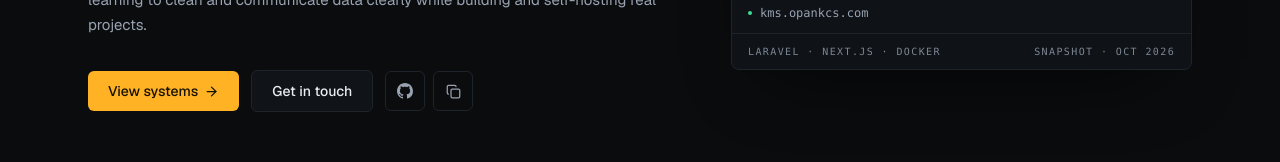
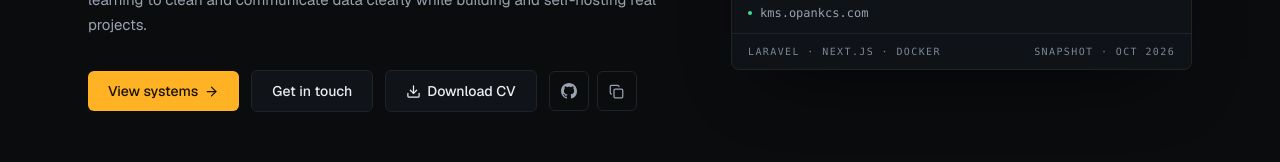
Before and after one commit to NauvalXQF/portfolio, a Next.js app: page / in a window 1280 px wide. Shown: the part 479-641 px from the top of the page. Built offline with nearby package versions, Linux system fonts and the light colour scheme.

Commit message:
feat: add downloadable CV to hero and contact
Co-authored-by: CommandCodeBot <noreply@commandcode.ai>

```diff
--- a/components/Contact.tsx
+++ b/components/Contact.tsx
@@ -1,7 +1,7 @@
 "use client";
 
 import { useState } from "react";
-import { ArrowUpRight, Check, Copy } from "lucide-react";
+import { ArrowUpRight, Check, Copy, Download } from "lucide-react";
 import { GithubIcon } from "@/components/icons/GithubIcon";
 import { en as t } from "@/dictionaries/en";
 import { Panel, SectionHeader } from "@/components/ui/Blocks";
@@ -80,12 +80,23 @@ export default function Contact() {
             </Reveal>
 
             <Reveal delay={90}>
+              <div className="flex flex-wrap items-center gap-2">
                 <a
                   href={`mailto:${EMAIL}`}
                   className="inline-flex items-center gap-2 rounded-md bg-accent px-5 py-2.5 text-sm font-medium text-accent-ink transition-colors hover:bg-accent/90"
                 >
                   {t.contact.primaryCta}
                 </a>
+                <a
+                  href="/Muhammad_Nauval_Fadli_CV.pdf"
+                  target="_blank"
+                  rel="noopener noreferrer"
+                  className="inline-flex items-center gap-2 rounded-md border border-line bg-panel px-5 py-2.5 text-sm font-medium text-ink transition-colors hover:border-line-strong"
+                >
+                  <Download size={15} />
+                  {t.contact.cvLabel}
+                </a>
+              </div>
             </Reveal>
           </div>
 
--- a/components/Hero.tsx
+++ b/components/Hero.tsx
@@ -1,7 +1,7 @@
 "use client";
 
 import { useEffect, useState } from "react";
-import { ArrowDown, ArrowRight, Check, Copy } from "lucide-react";
+import { ArrowDown, ArrowRight, Check, Copy, Download } from "lucide-react";
 import { GithubIcon } from "@/components/icons/GithubIcon";
 import { en as t } from "@/dictionaries/en";
 import { Reveal } from "@/components/Reveal";
@@ -191,6 +191,15 @@ export default function Hero() {
                 >
                   {t.hero.secondaryCta}
                 </a>
+                <a
+                  href="/Muhammad_Nauval_Fadli_CV.pdf"
+                  target="_blank"
+                  rel="noopener noreferrer"
+                  className="inline-flex items-center gap-1.5 rounded-md border border-line bg-panel px-5 py-2.5 text-sm font-medium text-ink transition-colors hover:border-line-strong"
+                >
+                  <Download size={15} />
+                  {t.hero.cvLabel}
+                </a>
                 <div className="flex items-center gap-2">
                   <a
                     href={GITHUB_URL}
--- a/dictionaries/en.ts
+++ b/dictionaries/en.ts
@@ -24,6 +24,7 @@ export const en: Dictionary = {
       "Informatics student at Universitas Diponegoro ('24) focused on data science — learning to clean and communicate data clearly while building and self-hosting real projects.",
     primaryCta: "View systems",
     secondaryCta: "Get in touch",
+    cvLabel: "Download CV",
     githubLabel: "GitHub",
     copyEmailLabel: "Copy email",
     copied: "Copied!",
@@ -159,6 +160,7 @@ export const en: Dictionary = {
     githubTitle: "GitHub",
     githubHint: "Code & project history",
     primaryCta: "Send an email",
+    cvLabel: "Download CV",
     copyLabel: "Copy",
     copiedLabel: "Copied",
     lookingTitle: "What I'm looking for",
--- a/dictionaries/types.ts
+++ b/dictionaries/types.ts
@@ -16,6 +16,7 @@ export type Dictionary = {
     description: string;
     primaryCta: string;
     secondaryCta: string;
+    cvLabel: string;
     githubLabel: string;
     copyEmailLabel: string;
     copied: string;
@@ -88,6 +89,7 @@ export type Dictionary = {
     githubTitle: string;
     githubHint: string;
     primaryCta: string;
+    cvLabel: string;
     copyLabel: string;
     copiedLabel: string;
     lookingTitle: string;
```
Also changed, not shown: 1 other file (tests, documents, lock files or other folders). Lines whose indentation alone changed are shown as unchanged.
